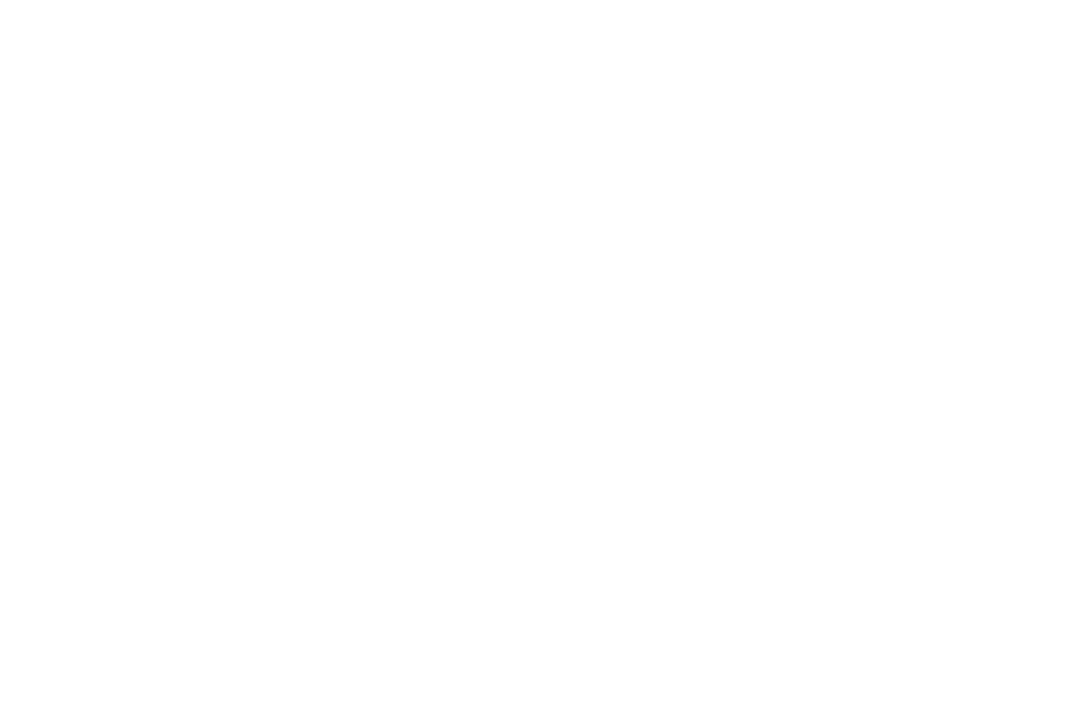
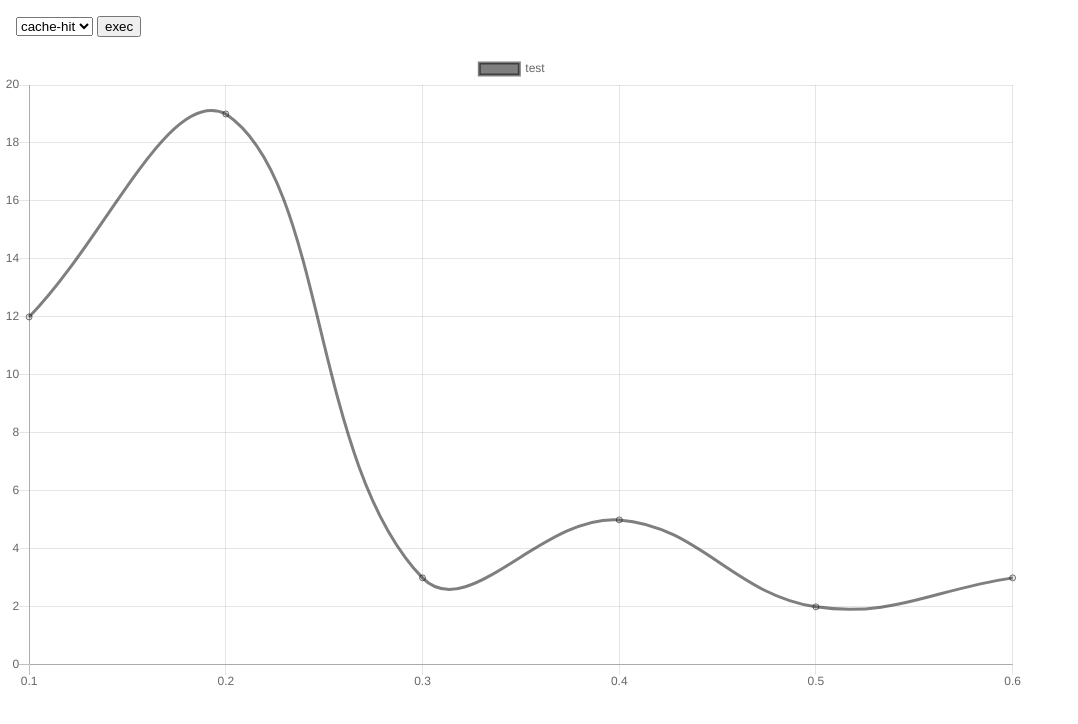
Before and after one commit to ledyba/__learning__feedback_loop, a website built with webpack: page index.html in a window 1280 px wide. Shown: the whole page, without its empty margins (0-1078 px from the left). Built offline with nearby package versions, Linux system fonts and the light colour scheme.

Commit message:
Create executor

```diff
--- a/index.html
+++ b/index.html
@@ -4,12 +4,21 @@
     <meta charset="UTF-8">
     <meta name="viewport" content="width=device-width, initial-scale=1.0">
     <meta http-equiv="X-UA-Compatible" content="ie=edge">
+    <link rel="stylesheet" type="text/css" href="style.css">
     <title>Feedback Loop demo</title>
 </head>
 <body>
-    <div id="contents">
-      <canvas id="graph"></canvas>
+  <div>
+    <div class="selecter">
+      <select id="exec-selecter">
+        <option value="cache-hit">cache-hit</option>
+      </select>
+      <input id="exec-button" type="button" value="exec">
     </div>
-    <script src="./dist/main.js"></script>
+  </div>
+  <div id="contents" style="height:80vh; width:80vw;">
+    <canvas id="graph" style="height:10%; width:10%;"></canvas>
+  </div>
+  <script src="./dist/main.js"></script>
 </body>
 </html>
--- a/package.json
+++ b/package.json
@@ -4,12 +4,14 @@
   "description": "",
   "scripts": {
     "start": "webpack-dev-server",
+    "watch": "webpack-dev-server",
     "tsc": "tsc",
     "build": "webpack"
   },
   "author": "Kaede Fujisaki",
   "license": "GPL-3.0-or-later",
   "devDependencies": {
+    "@types/chart.js": "^2.9.21",
     "ts-loader": "^7.0.4",
     "typescript": "^3.9.3",
     "webpack": "^4.43.0",
--- /dev/null
+++ b/src/engine/Engine.ts
@@ -0,0 +1,15 @@
+import Chart from 'chart.js';
+
+export class Engine {
+  private element: HTMLCanvasElement;
+  private context: CanvasRenderingContext2D;
+  private chart: Chart;
+  constructor(element: HTMLCanvasElement, context: CanvasRenderingContext2D, chart: Chart) {
+    this.element = element;
+    this.context = context;
+    this.chart = chart;
+  }
+  onResize() {
+    this.chart.resize();
+  }
+}
--- a/src/main.ts
+++ b/src/main.ts
@@ -1,5 +1,52 @@
+import Chart from 'chart.js';
+import { Engine} from './engine/Engine';
+
+let engine: Engine | null;
+
+function resize() {
+  if(engine) {
+    engine.onResize();
+  }
+}
+
+function exec(modelName: string) {
+  switch(modelName) {
+    case "cache-hit":
+      console.log(modelName);
+      break;
+  }
+}
+
 function main() {
-  console.log("Hello world");
+  const graph = document.getElementById('graph')! as HTMLCanvasElement;
+  const ctx: CanvasRenderingContext2D = graph.getContext('2d')!;
+  const chart = new Chart(ctx, {
+    type: 'line',
+    data: {
+      labels: [0.1, 0.2, 0.3, 0.4, 0.5, 0.6],
+      datasets: [{
+        borderColor: 'rgba(0, 0, 0, 0.5)',
+        fill: false,
+        label: 'test',
+        data: [12, 19, 3, 5, 2, 3],
+      }]
+    },
+    options: {
+      scales: {
+        yAxes: [{
+          ticks: {
+            beginAtZero: true
+          }
+        }]
+      }
+    }
+  });
+  engine = new Engine(graph, ctx, chart);
+  window.addEventListener('resize', resize);
+  document.getElementById('exec-button')!.addEventListener('click', (ev) => {
+    const opt = document.getElementById('exec-selecter') as HTMLSelectElement;
+    exec(opt.value);
+  });
 }
 
 document.addEventListener('DOMContentLoaded', main);
--- /dev/null
+++ b/style.css
@@ -0,0 +1,10 @@
+html, body, #contents {
+  margin: 0px;
+  padding: 0px;
+}
+
+.selecter {
+  box-sizing: border-box;
+  width: 80vw;
+  padding: 1em;
+}
```
Also changed, not shown: src/engine/Block.ts (added, +24 -0 lines), 1 other file.
